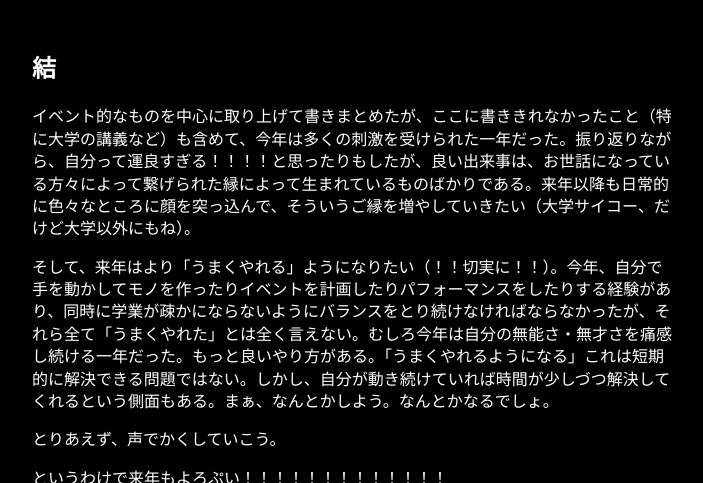
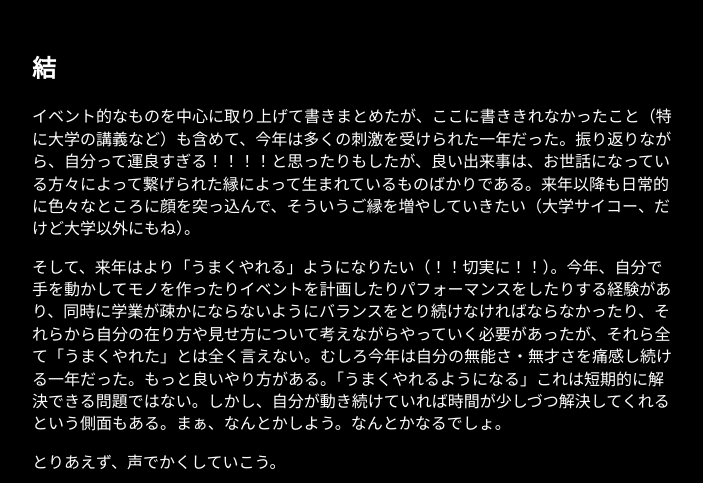
Before and after one commit to orrepic/orrepic.github.io, a Jekyll site: the page built from _posts/2023-5-13-hurikaeri2023.md, in a window 1280 px wide and 900 px high, scrolled down 13383 px, cut to the strip 0-483 px from the top of the window. Shown: the whole strip, without its empty margins (288-991 px from the left). Built offline with Jekyll 4.4.1, drawn with Linux system fonts in a browser that asks for light colours; comment, search, counter and statistics services are not loaded.

Commit message:
add sentence

```diff
--- a/_posts/2023-5-13-hurikaeri2023.md
+++ b/_posts/2023-5-13-hurikaeri2023.md
@@ -197,7 +197,7 @@ category: kakidame
 ## 結
 イベント的なものを中心に取り上げて書きまとめたが、ここに書ききれなかったこと（特に大学の講義など）も含めて、今年は多くの刺激を受けられた一年だった。振り返りながら、自分って運良すぎる！！！！と思ったりもしたが、良い出来事は、お世話になっている方々によって繋げられた縁によって生まれているものばかりである。来年以降も日常的に色々なところに顔を突っ込んで、そういうご縁を増やしていきたい（大学サイコー、だけど大学以外にもね）。
 
-そして、来年はより「うまくやれる」ようになりたい（！！切実に！！）。今年、自分で手を動かしてモノを作ったりイベントを計画したりパフォーマンスをしたりする経験があり、同時に学業が疎かにならないようにバランスをとり続けなければならなかったが、それら全て「うまくやれた」とは全く言えない。むしろ今年は自分の無能さ・無才さを痛感し続ける一年だった。もっと良いやり方がある。「うまくやれるようになる」これは短期的に解決できる問題ではない。しかし、自分が動き続けていれば時間が少しづつ解決してくれるという側面もある。まぁ、なんとかしよう。なんとかなるでしょ。
+そして、来年はより「うまくやれる」ようになりたい（！！切実に！！）。今年、自分で手を動かしてモノを作ったりイベントを計画したりパフォーマンスをしたりする経験があり、同時に学業が疎かにならないようにバランスをとり続けなければならなかったり、それらから自分の在り方や見せ方について考えながらやっていく必要があったが、それら全て「うまくやれた」とは全く言えない。むしろ今年は自分の無能さ・無才さを痛感し続ける一年だった。もっと良いやり方がある。「うまくやれるようになる」これは短期的に解決できる問題ではない。しかし、自分が動き続けていれば時間が少しづつ解決してくれるという側面もある。まぁ、なんとかしよう。なんとかなるでしょ。
 
 とりあえず、声でかくしていこう。
 
```
Also changed, not shown: 2 other files.
